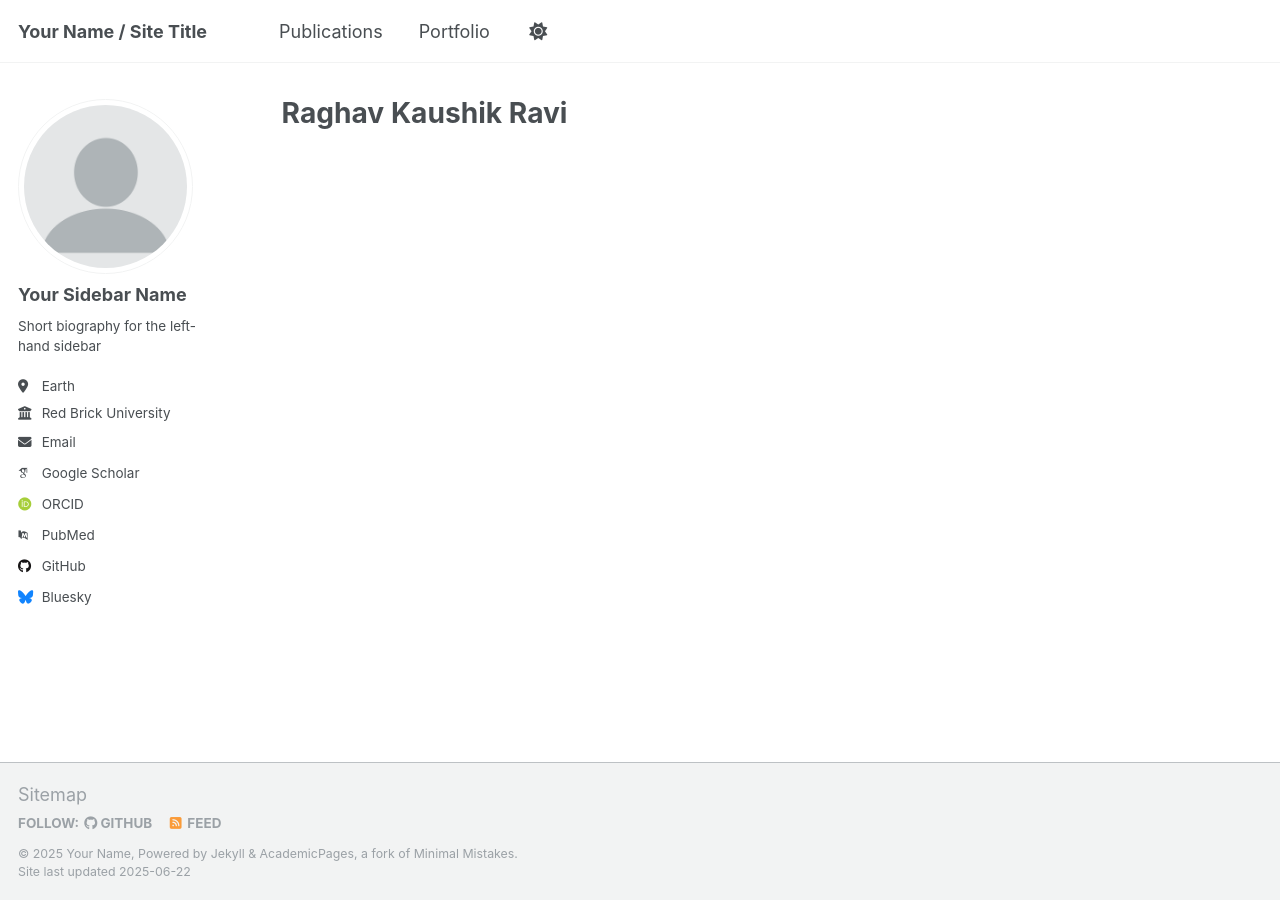
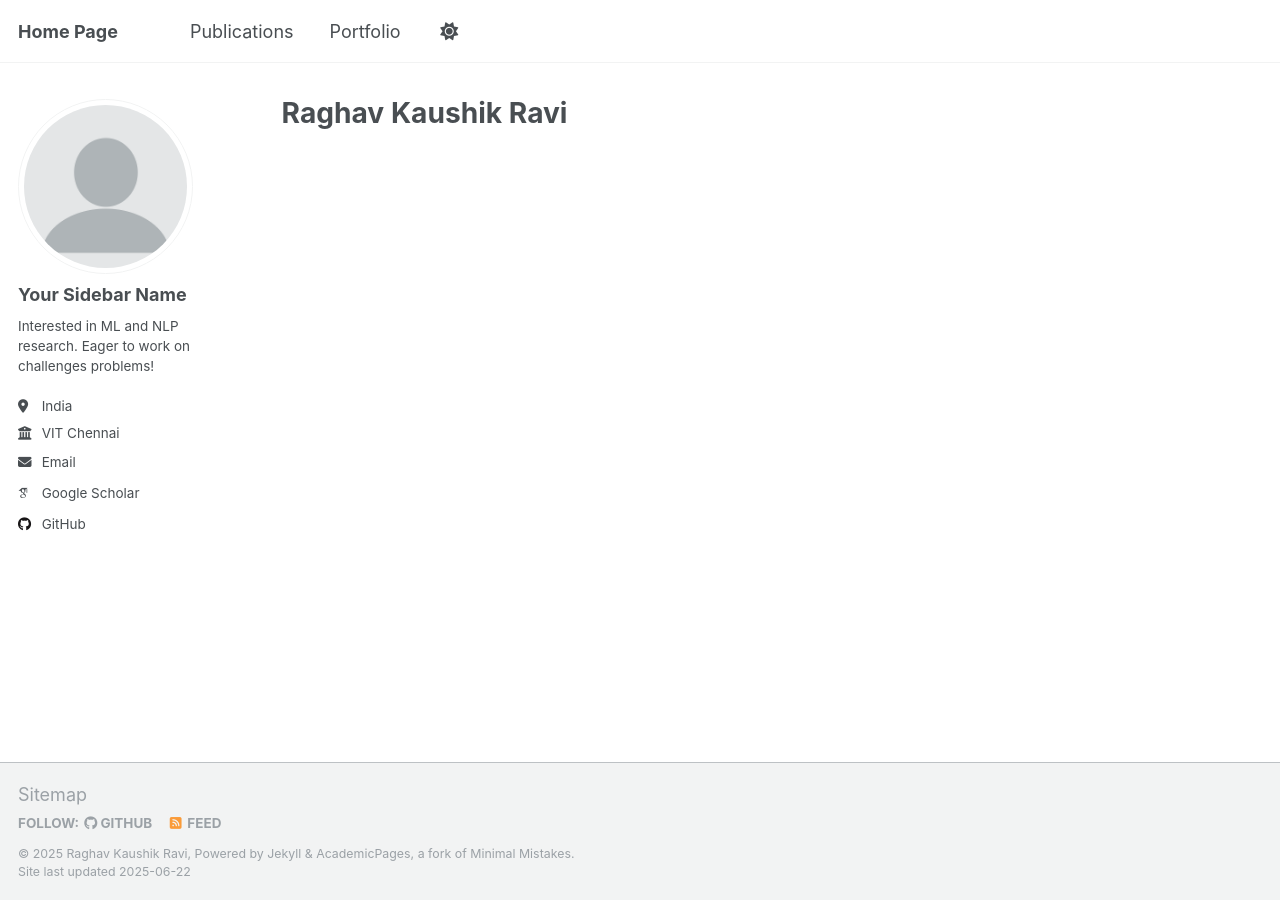
Before and after one commit to rraghavkaushik/rraghavkaushik.github.io, a Jekyll site: the page built from _pages/about.md, in a window 1280 px wide. Built offline with Jekyll 4.4.1, drawn with Linux system fonts in a browser that asks for light colours; some web fonts are replaced.

Commit message:
Update _config.yml

```diff
--- a/_config.yml
+++ b/_config.yml
@@ -9,13 +9,13 @@
 # Basic Site Settings
 locale                   : "en-US"
 site_theme               : "default"
-title                    : "Your Name / Site Title"
+title                    : "Home Page"
 title_separator          : "-"
-name                     : &name "Your Name"
+name                     : &name "Raghav Kaushik Ravi"
 description              : &description "personal description"
-url                      : https://academicpages.github.io # the base hostname & protocol for your site e.g. "https://[your GitHub username].github.io" or if you already have some other page hosted on Github then use "https://[your GitHub username].github.io/[Your Repo Name]"
+url                      : https://rraghavkaushik.github.io # the base hostname & protocol for your site e.g. "https://[your GitHub username].github.io" or if you already have some other page hosted on Github then use "https://[your GitHub username].github.io/[Your Repo Name]"
 baseurl                  : "" # the subpath of your site, e.g. "/blog"
-repository               : "academicpages/academicpages.github.io"
+# repository               : "academicpages/academicpages.github.io"
 
 # Site Author - The following control what appear as part of the author content on the side bar.
 #               If a field is blank the icon and link will not appear, otherwise it will be shown.
@@ -25,20 +25,20 @@ author:
   avatar           : "profile.png"
   name             : "Your Sidebar Name"
   pronouns         : # example: "she/her"
-  bio              : "Short biography for the left-hand sidebar"
-  location         : "Earth"
-  employer         : "Red Brick University"
+  bio              : "Interested in ML and NLP research. Eager to work on challenges problems!"
+  location         : "India"
+  employer         : "VIT Chennai"
   uri              : # URL
-  email            : "none@example.org"
+  email            : "raghavkaushik.r2022@vitstudent.ac.in"
 
   # Academic websites
   academia         : # URL
   arxiv            : # URL - Update with the correct link to your profile
-  googlescholar    : "https://scholar.google.com/citations?user=PS_CX0AAAAAJ"
+  googlescholar    : "https://scholar.google.com/citations?user=FpgHml8AAAAJ&hl=en"
   impactstory      : # URL
-  orcid            : "http://orcid.org/yourorcidurl"
+  # orcid            : "http://orcid.org/yourorcidurl"
   semantic         : # URL
-  pubmed           : "https://www.ncbi.nlm.nih.gov/pubmed/?term=john+snow"
+  # pubmed           : "https://www.ncbi.nlm.nih.gov/pubmed/?term=john+snow"
   researchgate     : # URL
   scopus           : # URL
 
@@ -46,12 +46,12 @@ author:
   bitbucket        : # Username - Update with your username on the site
   codepen          : # Username
   dribbble         : # Username
-  github           : "academicpages"
+  github           : "rraghavkaushik"
   kaggle           : # Username
   stackoverflow    : # User number or user number and name (i.e., use "1" or "1/jeff-atwood")
 
   # Social media
-  bluesky          : "bsky.app" # Replace this with you Bluesky username
+  # bluesky          : "bsky.app" # Replace this with you Bluesky username
   facebook         : # Username
   flickr           : # Username
   foursquare       : # Username
```
